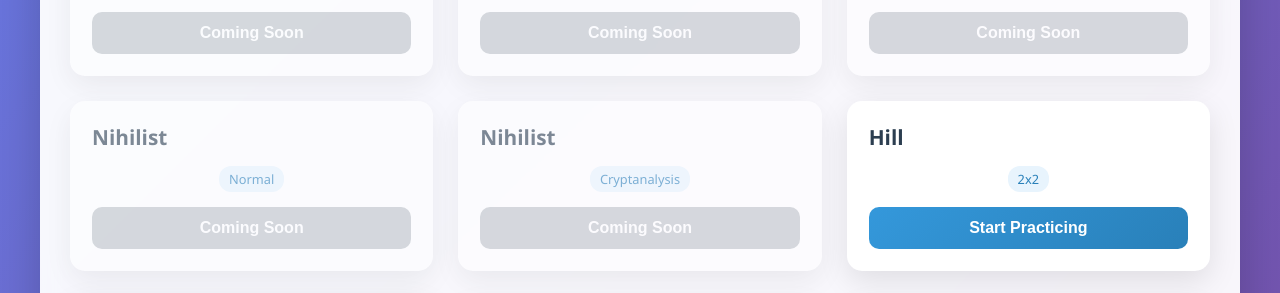
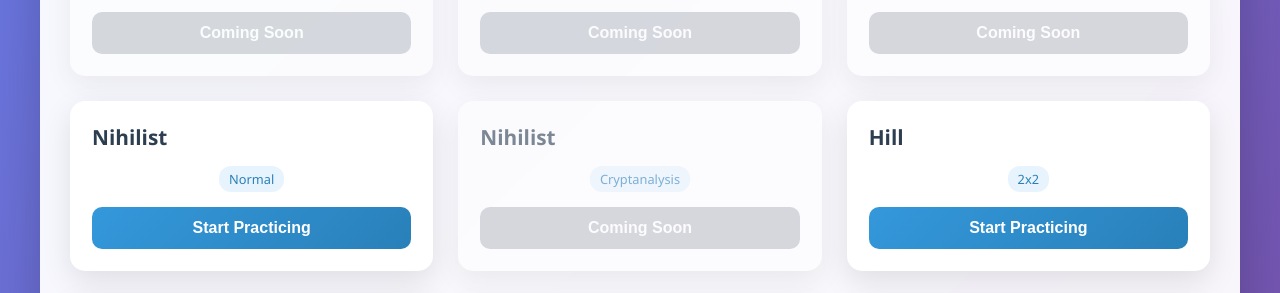
Before and after one commit to will20090/Codegrinder, a plain HTML site: page index.html in a window 1280 px wide. Shown: the part 484-777 px from the top of the page. Drawn offline with Linux system fonts and the light colour scheme.

Commit message:
Update index.html

```diff
--- a/index.html
+++ b/index.html
@@ -293,14 +293,14 @@
                 </div>
 
                 <!-- Nihilist Normal -->
-                <div class="cipher-card coming-soon">
+                <div class="cipher-card" onclick="window.open('nihilistN.html', '_blank')">
                     <div class="cipher-header">
                         <div class="cipher-title">Nihilist</div>
                     </div>
                     <div class="cipher-options">
                         <span class="option-tag">Normal</span>
                     </div>
-                    <button class="cipher-button">Coming Soon</button>
+                    <button class="cipher-button">Start Practicing</button>
                 </div>
 
                 <!-- Nihilist Crypt. -->
```
